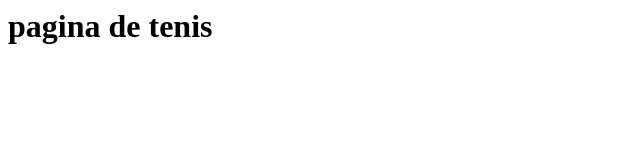
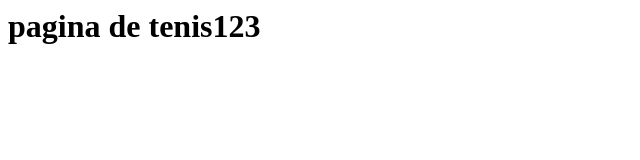
Before and after one commit to gabrielreyes123/pagina-de-tenis-, a plain HTML site: page index.html in a window 1280 px wide. Shown: the full height of the page, 0-640 px from the left. Drawn offline with Linux system fonts and the light colour scheme.

Commit message:
Update index.html

```diff
--- a/index.html
+++ b/index.html
@@ -1 +1 @@
-<h1>pagina de tenis</h1>
+<h1>pagina de tenis123</h1>
```
